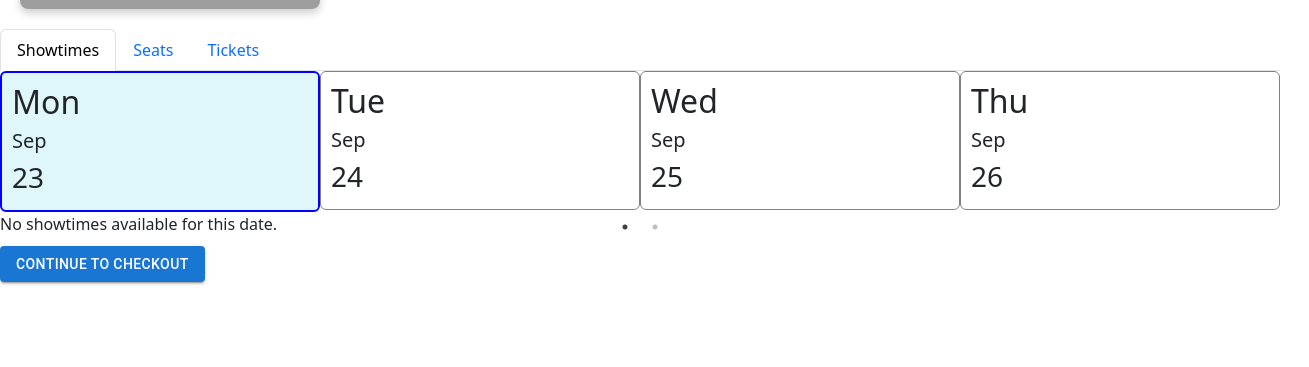
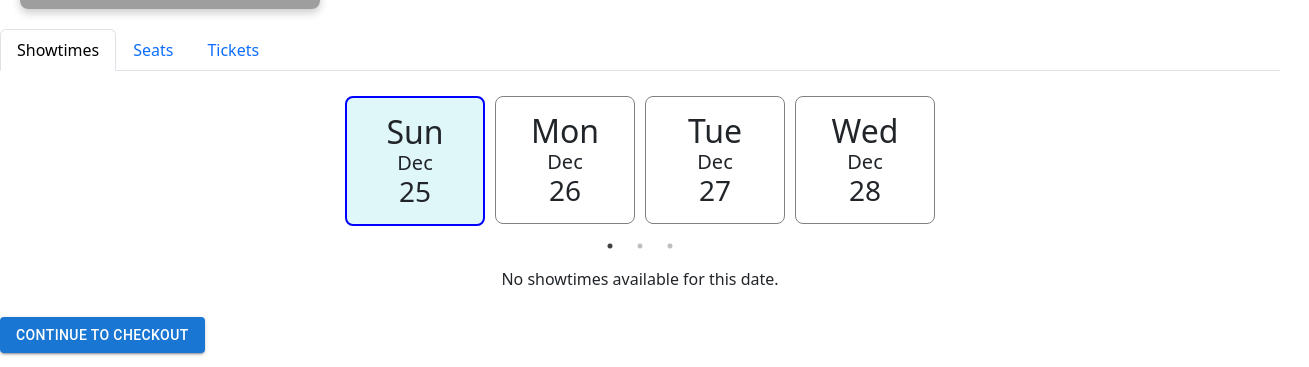
Before and after one commit to JeffreyJ02/cinema_proj, a Next.js app: page /booking/1 in a window 1280 px wide. Shown: the part 352-719 px from the top of the page, 1309 px wide, since content can reach past the window. Built offline with nearby package versions, Linux system fonts and the light colour scheme; grey boxes are pictures that could not be loaded.

Commit message:
Refactor DateCarousel and related components for improved styling and functionality. Update TicketView to accept props, enhance ShowtimeButtons with selection handling, and modify SeatGrid for seat availability and selection logic.

```diff
--- a/src/app/booking/[movieId]/page.js
+++ b/src/app/booking/[movieId]/page.js
@@ -1,47 +1,253 @@
-'use client';
+"use client";
 
-import React, { useState, useEffect } from 'react';
-import CustomNavbar from '../../components/CustomNavbar';
-import DateCarousel from '../../components/DateCarousel';
-import ShowtimeButtons from '../../components/ShowtimeButtons';
-import MovieInfo from '../../components/MovieInfo';
-import TicketView from '../../components/TicketView';
-import Button from '@mui/material/Button';
-import SeatGrid from '../../components/SeatGrid';
+import React, { useState, useEffect } from "react";
+import CustomNavbar from "../../components/CustomNavbar";
+import DateCarousel from "../../components/DateCarousel";
+import ShowtimeButtons from "../../components/ShowtimeButtons";
+import MovieInfo from "../../components/MovieInfo";
+import TicketView from "../../components/TicketView";
+import Button from "@mui/material/Button";
+import SeatGrid from "../../components/SeatGrid";
+import { get } from "http";
 
 export default function Home({ params }) {
+  // params come from the URL, e.g. /booking/1
   const { movieId } = params;
 
-  const [activeTab, setActiveTab] = useState('home');
-  const [movie, setMovie] = useState();
+  // React hooks for managing state
+  const [activeTab, setActiveTab] = useState("home");
+  const [movie, setMovie] = useState(null);
   const [selectedDate, setSelectedDate] = useState(null);
   const [movieShowtimes, setMovieShowtimes] = useState({});
+  const [selectedShowtime, setSelectedShowtime] = useState(null);
+  const [seatAvailability, setSeatAvailability] = useState([]);
+  const [selectedSeats, setSelectedSeats] = useState([]);
 
+  // Function to fetch movie by ID
+  const getMovieById = async (id) => {
+    try {
+      const response = await fetch(
+        `http://localhost:8080/api/search-by-id?id=${id}`
+      );
+
+      if (!response.ok) {
+        throw new Error("Failed to fetch movie");
+      }
+      const data = await response.json();
+      console.log("Got movie: ", data);
+      setMovie(data);
+    } catch (error) {
+      console.error("Error fetching movie:", error);
+    }
+  };
+
+  // Function to fetch showtimes by movie ID
+  /*
+  Here is what I am expecting on the frontend:
+  I do the api call to get the showtimes for a specific movie id.
+  The api call will return an object with each date as the key and an array of showtimes as the value.
+  For example:
+  {
+    "2022-12-25": [
+      { id: 1, showroom: 1, time: "12:00 PM" },
+      { id: 2, showroom: 1, time: "3:00 PM" },
+      { id: 3, showroom: 1, time: "6:00 PM" },
+    ],
+    "2022-12-26": [
+      { id: 4, showroom: 2, time: "12:00 PM" },
+      { id: 5, showroom: 2, time: "4:00 PM" },
+      { id: 6, showroom: 2, time: "6:00 PM" },
+    ],
+  }
+  */
+  const getShowtimes = async (id) => {
+    try {
+      const response = await fetch(
+        `http://localhost:8080/api/showtimes?id=${id}`
+      );
+
+      if (!response.ok) {
+        throw new Error("Failed to fetch showtimes");
+      }
+      const data = await response.json();
+      console.log("Got showtimes: ", data);
+      setMovieShowtimes(data);
+    } catch (error) {
+      console.error("Error fetching showtimes:", error);
+    }
+  };
+
+  // Function to fetch seat availability by showtime ID
+  /*
+  Here is what I am expecting on the frontend:
+  I do the api call to get the seat availability for a specific showtime id.
+  The api call will return an array of boolean values, where each value represents the availability of a seat.
+  For example:
+
+  if showroom 4 has n=4 seats
+  const showroomSeats {
+    1: 5
+    2: 6
+    3: 3
+    4: 4
+  }
+  then there are n*n = 16 seats
+
+  the array I recieve will be of length 16
+
+  If the array looks something like this [1,0,0,0,0,0,0,0,0,0,0,0,0,0,0,1]
+  This means that the first seat is taken, the last seat is taken, and all other seats are available.
+  In the rendered grid A0 and D3 will be disabled as those seats are taken
+  */
+  const getSeatAvailability = async (showtimeId) => {
+    try {
+      const response = await fetch(
+        `http://localhost:8080/api/seats?id=${showtimeId}`
+      );
+
+      if (!response.ok) {
+        throw new Error("Failed to fetch seat availability");
+      }
+      const data = await response.json();
+      console.log("Got seat availability: ", data);
+      setSeatAvailability(data);
+    } catch (error) {
+      console.error("Error fetching seat availability:", error);
+    }
+  };
+
+  // Function to update seat availability in the database
+  /*
+  Here is what I am expecting on the frontend:
+  I do the api call to update the seat availability for a specific showtime.
+  Once the user selects their seats, I combine the arrays of seat availability and selected seats.
+  I then send a POST request to the backend with the updated seat availability.
+  Ex.
+  {
+  "showtimeId": 2,
+  "seatAvailability": [1, 0, 0, 1, 0, 1, 1, 0, 0, 1]
+  }
+  */
+  const updateDatabaseSeats = async () => {
+    try {
+      updatedAvailability = seatAvailability.map((seat, index) =>
+        selectedSeats.includes(index) ? 1 : seat
+      );
+      const response = await fetch(`http://localhost:8080/api/update-seats`, {
+        method: "POST",
+        headers: {
+          "Content-Type": "application/json",
+        },
+        body: JSON.stringify({
+          showtimeId: selectedShowtime.id,
+          seatAvailability: updatedAvailability,
+        }),
+      });
+
+      if (!response.ok) throw new Error("Failed to update seat availability");
+      console.log("Seats successfully updated in the database.");
+
+      setSelectedSeats([]);
+    } catch (error) {
+      console.error("Error updating seats:", error);
+    }
+  };
+
+  // Function sets selected date in state selectedDate
+  const handleDateSelect = (date) => {
+    const formattedDate = date.toISOString().split("T")[0];
+    setSelectedDate(formattedDate);
+    setSelectedShowtime(null);
+    setSeatAvailability([]);
+    setSelectedSeats([]);
+    console.log("Selected date:", formattedDate);
+  };
+
+  // When a tab is clicked, set the active tab
   const handleTabClick = (tab) => {
     setActiveTab(tab);
   };
 
-  const placeholderMovie = {
-    img: 'https://m.media-amazon.com/images/I/91JnoM0khKL._AC_UF894,1000_QL80_.jpg',
-    id: 1,
-    runtime: '1 HR 45 MIN',
-    name: 'Movie 1',
-    trailerLink: 'https://www.youtube.com/embed/zSWdZVtXT7E?si=w7ReOmp4NXxSyE3V',
-    synopsis: 'A movie about space',
-    rating: 'PG-13',
-    cast: ['Actor 1', 'Actor 2', 'Actor 3'],
+  // When a showtime is selected, set the selected showtime
+  // NOTE CURRENTLY ON PLACEHOLDER DATA
+  const handleShowtimeSelect = (showtime) => {
+    setSelectedShowtime(showtime);
+    // setSeatAvailability(getSeatAvaliability(showtime.showroom));
+    setSeatAvailability(generatePlaceholderAvailability(showroomSeats[showtime.showroom]));
+    setSelectedSeats([]);
   };
 
+  const generatePlaceholderAvailability = (nSeats) => {
+    const totalSeats = nSeats * nSeats;
+    return Array(totalSeats)
+      .fill(0)
+      .map((_, i) => (i % 5 === 0 ? 1 : 0));
+  };
+
+  const placeholderMovie = {
+    img: "https://m.media-amazon.com/images/I/91JnoM0khKL._AC_UF894,1000_QL80_.jpg",
+    id: 1,
+    runtime: "1 HR 45 MIN",
+    name: "Movie 1",
+    trailerLink:
+      "https://www.youtube.com/embed/zSWdZVtXT7E?si=w7ReOmp4NXxSyE3V",
+    synopsis: "A movie about space",
+    rating: "PG-13",
+    cast: ["Actor 1", "Actor 2", "Actor 3"],
+  };
+
+  const placeholderShowtimes = {
+    "2022-12-25": [
+      { id: 1, showroom: 1, time: "12:00 PM" },
+      { id: 2, showroom: 1, time: "3:00 PM" },
+      { id: 3, showroom: 1, time: "6:00 PM" },
+    ],
+    "2022-12-26": [
+      { id: 4, showroom: 2, time: "12:00 PM" },
+      { id: 5, showroom: 2, time: "4:00 PM" },
+      { id: 6, showroom: 2, time: "6:00 PM" },
+    ],
+    "2022-12-27": [
+      { id: 7, showroom: 3, time: "11:00 AM" },
+      { id: 8, showroom: 3, time: "2:00 PM" },
+      { id: 9, showroom: 3, time: "5:00 PM" },
+    ],
+    "2022-12-28": [
+      { id: 10, showroom: 4, time: "10:00 AM" },
+      { id: 11, showroom: 4, time: "1:00 PM" },
+      { id: 12, showroom: 4, time: "4:00 PM" },
+    ],
+    "2022-12-29": [
+      { id: 13, showroom: 5, time: "9:00 AM" },
+      { id: 14, showroom: 5, time: "12:00 PM" },
+      { id: 15, showroom: 5, time: "3:00 PM" },
+    ],
+    "2022-12-30": [
+      { id: 16, showroom: 6, time: "8:00 AM" },
+      { id: 17, showroom: 6, time: "11:00 AM" },
+      { id: 18, showroom: 6, time: "2:00 PM" },
+    ],
+  };
+
+  const showroomSeats = {
+    1: 5,
+    2: 6,
+    3: 3,
+    4: 4,
+    5: 2,
+    6: 3,
+  };
+
+  // When the component mounts, fetch the movie by ID
+  //  NOTE CURRENTLY ON PLACEHOLDER DATA
   useEffect(() => {
+    //getMovieById(movieId);
+    //getMovieShowtimes(movieId);
     setMovie(placeholderMovie);
+    setMovieShowtimes(placeholderShowtimes);
   }, [movieId]);
 
-  const handleDateSelect = (date) => {
-    const formattedDate = date.toISOString().split('T')[0];
-    setSelectedDate(formattedDate);
-    console.log("Selected date:", formattedDate);
-  };
-
+  // If movie is not fetched yet, show a loading message
   if (!movie) return <div>Loading movie details...</div>;
 
   return (
@@ -56,62 +262,102 @@ export default function Home({ params }) {
             <ul className="nav nav-tabs" id="myTab" role="tablist">
               <li className="nav-item" role="presentation">
                 <button
-                  className={`nav-link ${activeTab === 'home' ? 'active' : ''}`}
+                  className={`nav-link ${activeTab === "home" ? "active" : ""}`}
                   id="home-tab"
                   type="button"
                   role="tab"
                   aria-controls="home"
-                  aria-selected={activeTab === 'home'}
-                  onClick={() => handleTabClick('home')}
+                  aria-selected={activeTab === "home"}
+                  onClick={() => handleTabClick("home")}
                 >
                   Showtimes
                 </button>
               </li>
               <li className="nav-item" role="presentation">
                 <button
-                  className={`nav-link ${activeTab === 'profile' ? 'active' : ''}`}
+                  className={`nav-link ${
+                    activeTab === "profile" ? "active" : ""
+                  }`}
                   id="profile-tab"
                   type="button"
                   role="tab"
                   aria-controls="profile"
-                  aria-selected={activeTab === 'profile'}
-                  onClick={() => handleTabClick('profile')}
+                  aria-selected={activeTab === "profile"}
+                  onClick={() => handleTabClick("profile")}
                 >
                   Seats
                 </button>
               </li>
               <li className="nav-item" role="presentation">
                 <button
-                  className={`nav-link ${activeTab === 'contact' ? 'active' : ''}`}
+                  className={`nav-link ${
+                    activeTab === "contact" ? "active" : ""
+                  }`}
                   id="contact-tab"
                   type="button"
                   role="tab"
                   aria-controls="contact"
-                  aria-selected={activeTab === 'contact'}
-                  onClick={() => handleTabClick('contact')}
+                  aria-selected={activeTab === "contact"}
+                  onClick={() => handleTabClick("contact")}
                 >
                   Tickets
                 </button>
               </li>
             </ul>
             <div className="tab-content" id="myTabContent">
-              <div className={`tab-pane fade ${activeTab === 'home' ? 'show active' : ''}`} id="home" role="tabpanel" aria-labelledby="home-tab">
+              <div
+                className={`tab-pane fade ${
+                  activeTab === "home" ? "show active" : ""
+                }`}
+                id="home"
+                role="tabpanel"
+                aria-labelledby="home-tab"
+              >
                 <div className="showtime-content">
-                  <DateCarousel onDateSelect={handleDateSelect} /> {/* Pass handleDateSelect */}
-                  <ShowtimeButtons showtimes={movieShowtimes[selectedDate] || []} />
+                  <DateCarousel
+                    onDateSelect={handleDateSelect}
+                    dates={Object.keys(movieShowtimes).map(
+                      (dateStr) => new Date(dateStr)
+                    )}
+                  />
+                  <ShowtimeButtons
+                    showtimes={movieShowtimes[selectedDate] || []}
+                    onShowtimeSelect={handleShowtimeSelect}
+                    selectedShowtime={selectedShowtime}
+                  />
                 </div>
               </div>
-              <div className={`tab-pane fade ${activeTab === 'profile' ? 'show active' : ''}`} id="profile" role="tabpanel" aria-labelledby="profile-tab">
-                <div className="seats-content">
-                  <div className="screen-svg">
-                    <img src="./screen.svg" alt="Seats SVG" />
-                    <h6 className='screen-text'>SCREEN</h6>
+              <div
+                className={`tab-pane fade ${
+                  activeTab === "profile" ? "show active" : ""
+                }`}
+                id="profile"
+                role="tabpanel"
+                aria-labelledby="profile-tab"
+              >
+                {selectedShowtime && (
+                  <div className="seats-content">
+                    <h6>Showroom: {selectedShowtime.showroom}</h6>
+                    <SeatGrid
+                      nSeats={showroomSeats[selectedShowtime.showroom]}
+                      availability={seatAvailability}
+                      selectedSeats={selectedSeats}
+                      setSelectedSeats={setSelectedSeats}
+                    />
+                    <p>Selected Seats: {selectedSeats.join(", ") || "None"}</p>
                   </div>
-                  <SeatGrid nSeats={5} />
-                </div>
+                )}
               </div>
-              <div className={`tab-pane fade ${activeTab === 'contact' ? 'show active' : ''}`} id="contact" role="tabpanel" aria-labelledby="contact-tab">
-                <TicketView />
+              <div
+                className={`tab-pane fade ${
+                  activeTab === "contact" ? "show active" : ""
+                }`}
+                id="contact"
+                role="tabpanel"
+                aria-labelledby="contact-tab"
+              >
+                <p>Please select {selectedSeats.length} seats</p>
+                <TicketView numTickets={selectedSeats.length}/>
               </div>
             </div>
           </div>
--- a/src/app/components/DateCard.js
+++ b/src/app/components/DateCard.js
@@ -7,18 +7,24 @@ export default function DateCard({ current, isSelected, onDateSelect }) {
 
   return (
     <div
-      className={`card ${isSelected ? "selected" : ""}`}
       onClick={handleClick}
       style={{
         cursor: "pointer",
-        padding: "10px",
+        padding: "15px",
+        margin: "5px",
+        borderRadius: "8px",
         border: isSelected ? "2px solid blue" : "1px solid gray",
         backgroundColor: isSelected ? "#e0f7fa" : "#fff",
+        display: "flex",
+        flexDirection: "column",
+        alignItems: "center",
+        justifyContent: "center",
+        minWidth: "80px",
       }}
     >
-      <h2>{current.toLocaleDateString("en-US", { weekday: "short" })}</h2>
-      <h5>{current.toLocaleDateString("en-US", { month: "short" })}</h5>
-      <h3>{current.getDate()}</h3>
+      <h2 style={{ margin: 0 }}>{current.toLocaleDateString("en-US", { weekday: "short" })}</h2>
+      <h5 style={{ margin: 0 }}>{current.toLocaleDateString("en-US", { month: "short" })}</h5>
+      <h3 style={{ margin: 0 }}>{current.getDate()}</h3>
     </div>
   );
 }
--- a/src/app/components/DateCarousel.css
+++ b/src/app/components/DateCarousel.css
@@ -14,17 +14,6 @@
     border-radius: 8px;
   }
 
-  .slick-arrow {
-    z-index: 2;
-  }
-
-  .slick-prev {
-    left: -40px !important;
-  }
-
-  .slick-next {
-    right: -40px !important;
-  }
 
 /*
 Used from this medium article: https://medium.com/@gregory.ovis.second/how-to-add-custom-arrows-to-a-react-slick-carousel-a3aac873c46d
--- a/src/app/components/DateCarousel.js
+++ b/src/app/components/DateCarousel.js
@@ -3,14 +3,15 @@ import Slider from "react-slick";
 import DateCard from "./DateCard";
 import ArrowBackIcon from "@mui/icons-material/ArrowBack";
 import ArrowForwardIcon from "@mui/icons-material/ArrowForward";
+import Box from "@mui/material/Box";
 import "slick-carousel/slick/slick.css";
 import "slick-carousel/slick/slick-theme.css";
 
 function PrevArrow(props) {
   const { onClick, className } = props;
   return (
-    <div onClick={onClick} className={`arrow ${className}`}>
-      <ArrowBackIcon style={{ color: "white" }} />
+    <div onClick={onClick} className={className} style={{ display: "flex" }}>
+      <ArrowBackIcon style={{ color: "white" }} onClick={onClick} />
     </div>
   );
 }
@@ -18,44 +19,56 @@ function PrevArrow(props) {
 function NextArrow(props) {
   const { onClick, className } = props;
   return (
-    <div onClick={onClick} className={`arrow ${className}`}>
-      <ArrowForwardIcon style={{ color: "white" }} />
+    <div onClick={onClick} className={className} style={{ display: "flex" }}>
+      <ArrowForwardIcon style={{ color: "white" }} onClick={onClick} />
     </div>
   );
 }
 
-function DateCarousel({ onDateSelect }) {
+function DateCarousel({ onDateSelect, dates }) {
   const settings = {
     dots: true,
     infinite: false,
     speed: 500,
-    slidesToShow: 4,
-    slidesToScroll: 4,
+    slidesToShow: Math.min(4, dates.length),
+    slidesToScroll: 1,
     nextArrow: <NextArrow />,
     prevArrow: <PrevArrow />,
+    responsive: [
+      { breakpoint: 1024, settings: { slidesToShow: 3, slidesToScroll: 1 } },
+      { breakpoint: 600, settings: { slidesToShow: 2, slidesToScroll: 1 } },
+      { breakpoint: 480, settings: { slidesToShow: 1, slidesToScroll: 1 } },
+    ],
   };
 
-  const pDates = Array.from({ length: 7 }, (_, i) => new Date(new Date().setDate(new Date().getDate() + i)));
-  const [selectedDate, setSelectedDate] = useState(pDates[0]);
+  const [selectedDate, setSelectedDate] = useState(dates[0]);
 
   const handleDateSelect = (date) => {
     setSelectedDate(date);
-    onDateSelect(date);
+    onDateSelect(new Date(date));
   };
 
   return (
-    <div className="slider-container">
-      <Slider {...settings}>
-        {pDates.map((date, index) => (
+    <Box
+      sx={{
+        display: "flex",
+        justifyContent: "center",
+        alignItems: "center",
+        maxWidth: "100%",
+        padding: "20px",
+      }}
+    >
+      <Slider {...settings} style={{ width: "100%", maxWidth: "600px" }}>
+        {dates.map((date, index) => (
           <DateCard
             key={index}
             current={date}
             isSelected={selectedDate.getTime() === date.getTime()}
-            onDateSelect={handleDateSelect} // Pass handleDateSelect to DateCard
+            onDateSelect={handleDateSelect}
           />
         ))}
       </Slider>
-    </div>
+    </Box>
   );
 }
 
--- a/src/app/components/SeatGrid.js
+++ b/src/app/components/SeatGrid.js
@@ -1,33 +1,39 @@
+import React from "react";
+import Button from "react-bootstrap/Button";
+import "./SeatGrid.css";
 
-import React, { useState } from 'react';
-import Button from 'react-bootstrap/Button';
-import styles from './SeatGrid.css';
-const SeatGrid = ( {nSeats} ) => {
-    // const [toggled, setToggled] = React.useState(false);
-
-    const handleToggle = () => {
-        // TODO toggle fix
-        // setToggled(!toggled);
+const SeatGrid = ({ nSeats, availability, selectedSeats, setSelectedSeats }) => {
+  // Handle toggle for seat selection
+  const handleSeatToggle = (seat) => {
+    setSelectedSeats(
+      (prevSelectedSeats) =>
+        prevSelectedSeats.includes(seat)
+          ? prevSelectedSeats.filter((s) => s !== seat) // Remove seat if already selected
+          : [...prevSelectedSeats, seat] // Add seat if not selected
+    );
   };
 
+  // Render the grid of buttons
   const renderGrid = () => {
-        /* Creates a list of buttons for each row, then puts that list into the list buttons
-        to create a grid of buttons with A,B,C 1 etc */
     const buttons = [];
     for (let row = 0; row < nSeats; row++) {
       const buttonRow = [];
       for (let col = 0; col < nSeats; col++) {
+        const index = row * nSeats + col;
+        const seatLabel = `${"ABCDEFGHIJKLMNOPQRSTUVWXYZ"[row]}${col}`; // Generate seat label
+        const isSelected = selectedSeats.includes(seatLabel);
         buttonRow.push(
           <Button
-                        variant="primary"
-                        className="seat-button"
+            key={index}
+            variant={availability[index] ? "secondary" : isSelected ? "info" : "primary"} // Changes the styling absed on state
+            disabled={availability[index]} // Disable button if seat is unavailable
+            className={`seat-button ${isSelected ? "selected" : ""}`}
+            onClick={() => !availability[index] && handleSeatToggle(seatLabel)} // Toggle seat selection if available
           >
-                        {/* Button text of the row and column */}
-                        {'ABCDEFGHIJKLMNOPQRSTUVWXYZ'[row]}{col}
+            {seatLabel}
           </Button>
         );
       }
-            {/* Adds the row of buttons to the list of buttons */}
       buttons.push(
         <div className="button-row" key={row}>
           {buttonRow}
@@ -37,7 +43,6 @@ const SeatGrid = ( {nSeats} ) => {
     return buttons;
   };
 
-    // Returns the grid of buttons
   return (
     <div className="seat-grid">
       {renderGrid()}
--- a/src/app/components/ShowtimeButtons.js
+++ b/src/app/components/ShowtimeButtons.js
@@ -1,24 +1,25 @@
 import React from "react";
-import Button from "react-bootstrap/Button";
-function ShowtimeButtons({ showtimes }) {
+import { Box, Button } from "@mui/material";
+
+function ShowtimeButtons({ showtimes, onShowtimeSelect, selectedShowtime }) {
   return (
-    <div className="showtime-buttons">
-      {showtimes?.length > 0 ? (
-        showtimes.map((time, index) => (
+    <Box display="flex" flexWrap="wrap" justifyContent="center" gap={2} padding={2}>
+      {showtimes.length > 0 ? (
+        showtimes.map((showtime) => (
           <Button
-            key={index}
-            variant="contained"
+            key={showtime.id}
+            variant={selectedShowtime?.id === showtime.id ? "contained" : "outlined"}
             color="primary"
-            className="showtime-button"
-            style={{ margin: "5px" }}
+            onClick={() => onShowtimeSelect(showtime)}
           >
-            {time}
+            {showtime.time}
           </Button>
         ))
       ) : (
         <p>No showtimes available for this date.</p>
       )}
-    </div>
+    </Box>
   );
 }
+
 export default ShowtimeButtons;
--- a/src/app/components/TicketView.js
+++ b/src/app/components/TicketView.js
@@ -3,7 +3,7 @@ import IconButton from '@mui/material/IconButton';
 import AddIcon from '@mui/icons-material/Add';
 import RemoveIcon from '@mui/icons-material/Remove';
 import styles from './TicketView.css';
-const TicketView = () => {
+const TicketView = ({}) => {
     return (
         <div className="tickets">
             <div className="adult-tickets">
```
Lines whose indentation alone changed are shown as unchanged.
